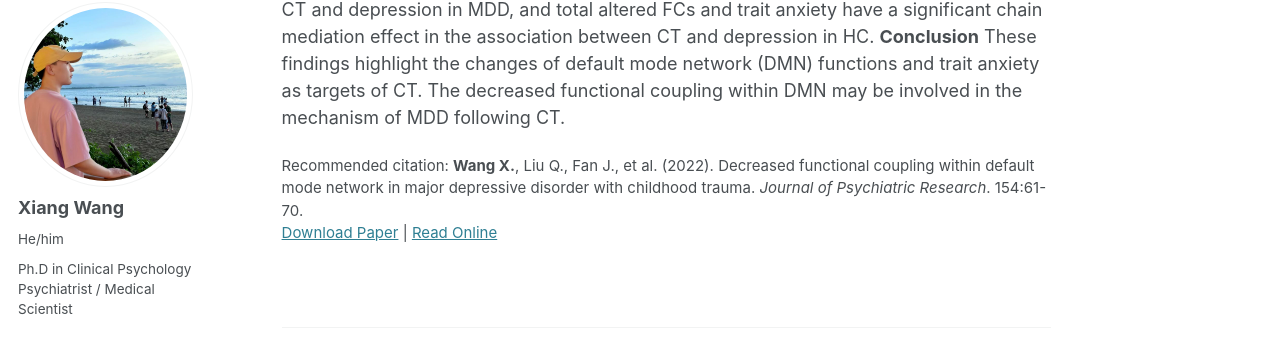
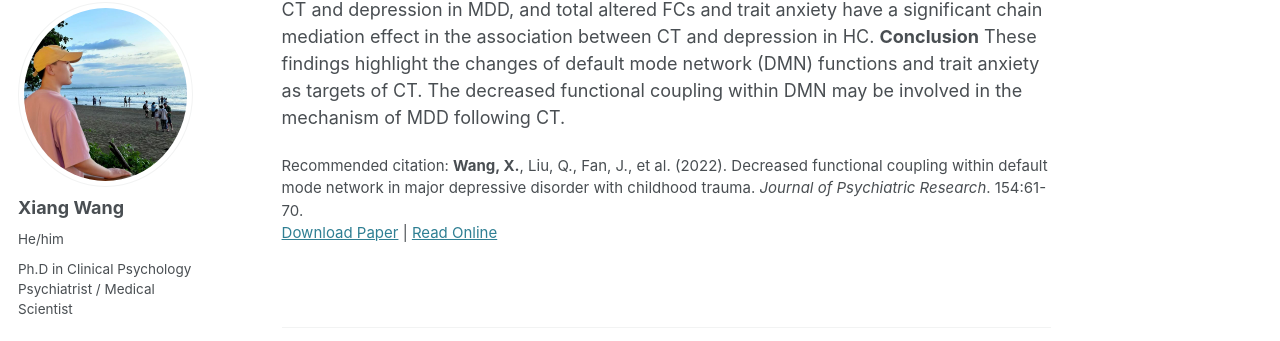
Before and after one commit to Xiang-Wangs/xiang-wangs.github.io, a Jekyll site: the page built from _publications/20220731_Decreased_functional_coupling_within_default_mode_network_in_MDD_with_CT.md, in a window 1280 px wide and 900 px high, scrolled down 897 px. Shown: the part 104-445 px from the top of the window. Built offline with Jekyll 4.4.1, drawn with Linux system fonts in a browser that asks for light colours; some web fonts are replaced.

```diff
--- a/_publications/20220731_Decreased_functional_coupling_within_default_mode_network_in_MDD_with_CT.md
+++ b/_publications/20220731_Decreased_functional_coupling_within_default_mode_network_in_MDD_with_CT.md
@@ -9,7 +9,7 @@ venue: 'Journal of Psychiatric Research'
 #slidesurl: 'http://xiang-wangs.github.io/files/slides1.pdf'
 paperurl: 'http://xiang-wangs.github.io/files/20220731_Decreased_functional_coupling_within_default_mode_network_in_MDD_with_CT.pdf'
 onlineurl: 'https://www.sciencedirect.com/science/article/pii/S0022395622004289?via%3Dihub'
-citation: '<strong>Wang X.</strong>, Liu Q., Fan J., et al. (2022). Decreased functional coupling within default mode network in major depressive disorder with childhood trauma. <i>Journal of Psychiatric Research</i>. 154:61-70.'
+citation: '<strong>Wang, X.</strong>, Liu, Q., Fan, J., et al. (2022). Decreased functional coupling within default mode network in major depressive disorder with childhood trauma. <i>Journal of Psychiatric Research</i>. 154:61-70.'
 
 ---
 Highlights
```
